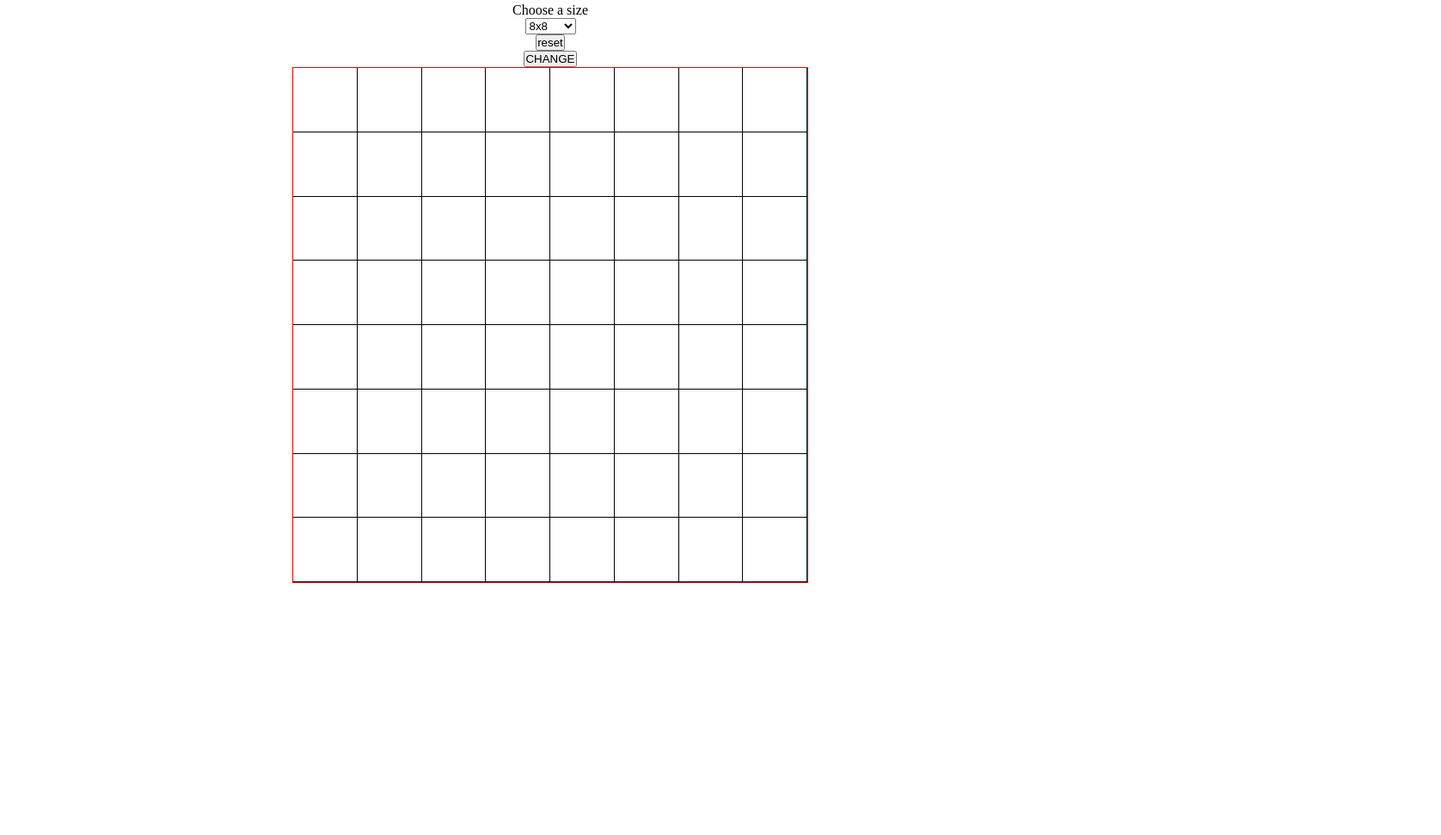
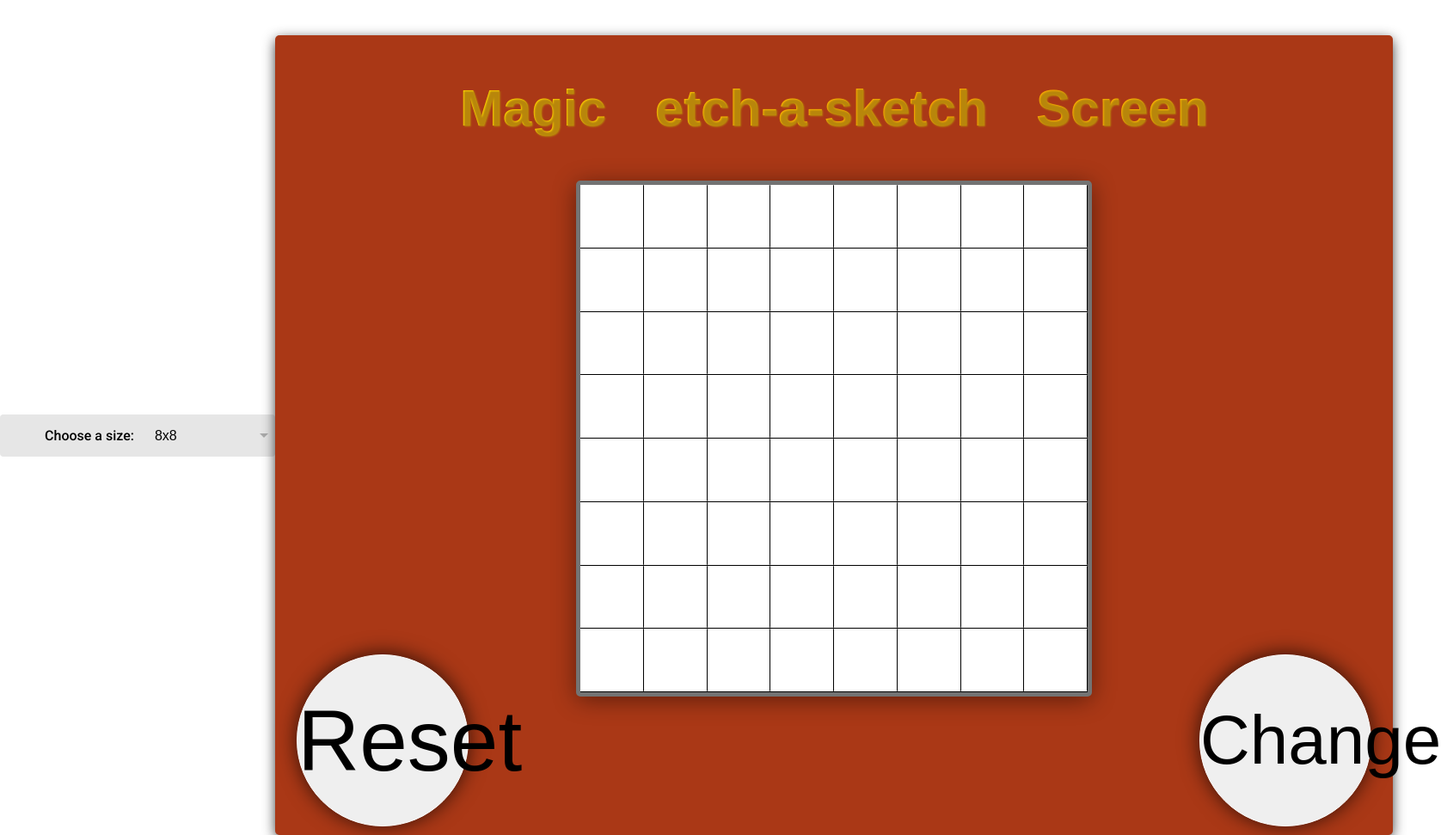
Before and after one commit to Haiderrjan/etch-a-sketch, a plain HTML site: page index.html in a window 1280 px wide. Shown: the part 34-1005 px from the top of the page at 86% size, 1676 px wide, since content can reach past the window. Before the commit the page ends 800 px from the top, so only its background shows below. Drawn offline with Linux system fonts and the light colour scheme; a web font is replaced by a local one.

Commit message:
I made the etch sketch design using css, added more div elements to center the sketch board. made the buttons rounded to fit the etch sketch desing. edited the drop down list on the side.

```diff
--- a/app.css
+++ b/app.css
@@ -7,25 +7,50 @@
 body{
 
     display: flex;
-    flex-direction: column;
+
+    flex-direction: row;
     align-items: center;
     justify-content: center;
     text-align: center;
+    /* border: 5px solid yellow; */
+    margin-top: 75px;
 
 
 }
 
 
+.big {
+     display: flex;
+    flex-direction: row;
+    align-items: center;
+    justify-content: center;
+    text-align: center;
+    width: 100%;
+}
+
+.big .left {
+    width: 25%;
+}
+
+.big .right {
+    width: 75%;
+}
+
+
+
+
 .container {
     width: 600px;
     height: 600px;
-    border: 1px solid red;
-
+    border: 5px solid #737373;
+    border-radius: 5px;
+    box-shadow: 0px 4px 28px -1px rgba(0,0,0,0.47);
     /* new added */
     display: flex;
     justify-content: center;
     align-content: stretch;
     flex-direction: column;
+    background-color: white;
 }
 
 
@@ -34,6 +59,7 @@ body{
     display: flex;
     border-bottom: 1px solid black;
     flex-grow: 1;
+    /* border-radius: 20px; */
 
 
 
@@ -46,6 +72,135 @@ body{
     /* padding: 1rem 0; */
     flex-grow: 1;
     border-right: 1px solid black;
+     border-radius: 1px;
+
+}
 
 
+.outer {
+
+    width: 1300px;
+    height: 930px;
+    /* border: 5px solid green; */
+    display: flex;
+    align-items: center;
+    flex-direction: column;
+    /* justify-content: center; */
+    background-color: rgb(170, 56, 22);
+    border-radius: 5px;
+    box-shadow: 0px 4px 15px -1px rgba(0,0,0,0.84);
+    position: relative;
+    /* margin: 0 100px; */
 }
+
+
+.outer .title {
+
+    margin: 50px 0px 50px 0px;
+}
+
+
+
+.title {
+    font-family: "Butterfly Kids", sans-serif;
+    font-size: 80px;
+    /* color: #D99A4E; */
+     font-size: 60px;
+      font-weight: bold;
+      background: linear-gradient(90deg, #FFD700, #FFA500, #FFD700, #FFF8DC);
+      background-size: 200% auto;
+      color: transparent;
+      background-clip: text;
+      -webkit-background-clip: text;
+      text-fill-color: transparent;
+      -webkit-text-fill-color: transparent;
+      animation: shine 3s linear infinite;
+      text-shadow: 1px 1px 2px #b8860b;
+}
+
+
+
+
+.starting {
+    padding-right: 40px;
+}
+
+.ending {
+    padding-left: 40px;
+}
+
+
+.btn-reset {
+     border-radius: 50%;
+     height: 200px;
+     width: 200px;
+     position: absolute;
+     bottom: 10px;
+     left: 25px;
+     font-size: 100px;
+     text-align: center;
+     font-family: "Butterfly Kids", sans-serif;
+     box-shadow: 0px -1px 25px -1px rgba(0,0,0,0.79);
+     border: 1px solid white;
+
+}
+
+
+.btn-2 {
+     border-radius: 50%;
+     height: 200px;
+     width: 200px;
+     position: absolute;
+     bottom: 10px;
+     right: 25px;
+     font-size: 80px;
+      box-shadow: 0px -1px 25px -1px rgba(0,0,0,0.79);
+     border: 1px solid white;
+     font-family: "Butterfly Kids", sans-serif;
+}
+
+.sizing {
+    margin: 0;
+  padding: 0;
+  position: relative;
+  box-sizing: border-box;
+  background-color: #E6E6E6;
+  border-radius: 4px;
+}
+
+.sizing label {
+    margin-left: 20px;
+    font-weight: 500;
+    font-family: "Roboto";
+}
+
+.sizing select {
+     font-size: 1rem;
+  font-weight: normal;
+  max-width: 100%;
+  padding: 16px 64px 16px 20px;
+  border: none;
+  background-color: transparent;
+    -webkit-appearance: none;
+    -moz-appearance: none;
+  appearance: none;
+}
+
+
+.sizing select:active .sizing select:focus {
+     outline: none;
+  box-shadow: none;
+}
+
+.sizing::after {
+    content: "";
+  position: absolute;
+  top: 50%;
+  right: 8px;
+  width: 0;
+  height: 0;
+  margin-top: -2px;
+  border-top: 5px solid #aaa;
+  border-right: 5px solid transparent;
+  border-left: 5px solid transparent;
+}
--- a/index.html
+++ b/index.html
@@ -5,13 +5,21 @@
     <meta name="viewport" content="width=device-width, initial-scale=1.0">
     <title>etch-a-sketch</title>
     <link rel="stylesheet" href="app.css">
+
+    <link rel="preconnect" href="https://fonts.googleapis.com">
+<link rel="preconnect" href="https://fonts.gstatic.com" crossorigin>
+<link href="https://fonts.googleapis.com/css2?family=Butterfly+Kids&display=swap" rel="stylesheet">
+
+<link rel="preconnect" href="https://fonts.googleapis.com">
+<link rel="preconnect" href="https://fonts.gstatic.com" crossorigin>
+<link href="https://fonts.googleapis.com/css2?family=Roboto:ital,wght@0,100..900;1,100..900&display=swap" rel="stylesheet">
 </head>
 <body>
 
-<h1>etch-a-sketch</h1>
-
-
-<label for="size">Choose a size</label>
+    <div class="big">
+        <div class="left">
+<div class="sizing">
+<label for="size">Choose a size:</label>
 <select name="" id="size">
     <option value="8">8x8</option>
     <option value="10">10x10</option>
@@ -20,16 +28,30 @@
     <option value="30">16x16</option>
     <option value="25">16x16</option>
 </select>
+</div>
+</div>
+
 <!--
 <div class="container" id="container"></div> -->
 
-<button class="btn-reset" id="reset">reset</button>
-<button class="btn-2" id="changecolour">CHANGE</button>
+<!-- <button class="btn-reset" id="reset">reset</button> -->
+<!-- <button class="btn-2" id="changecolour">CHANGE</button> -->
+
+<div class="right">
+<div class="outer" id="outer">
+    <h1 class="title"><span class="starting">Magic</span> etch-a-sketch
+        <span class="ending">Screen</span></h1>
+<button class="btn-reset" id="reset">Reset</button>
+
+<button class="btn-2" id="changecolour">Change</button>
+</div>
+</div>
 
 
+</div>
+
+    <script src="script.js"></script>
 
 
-
-    <script src="script.js"></script>
 </body>
 </html>
--- a/script.js
+++ b/script.js
@@ -1,5 +1,6 @@
 const grid_Size = document.querySelector("#size");
 const btn = document.querySelector("#reset")
+const outer = document.querySelector("#outer");
 
 
 
@@ -12,7 +13,8 @@ const column = document.createElement("div")
 
 const container = document.createElement("div");
 container.classList.add("container");
-document.body.appendChild(container)
+outer.appendChild(container)
+// document.body.appendChild(container)
 
 
 
@@ -29,7 +31,7 @@ for (let i = 0; i < 8; i++){
 
         column.addEventListener("mouseenter", (event) => {
 
-column.style.backgroundColor = "red"
+column.style.backgroundColor = "grey"
 })
 
     }
@@ -58,7 +60,9 @@ let size = parseInt(this.value)
 
 const container = document.createElement("div");
 container.classList.add("container");
- document.body.appendChild(container)
+outer.appendChild(container)
+
+//  document.body.appendChild(container)
 
 
 for (let i = 0; i < size; i++){
@@ -74,7 +78,7 @@ for (let i = 0; i < size; i++){
 
          column.addEventListener("mouseenter", (event) => {
 
-column.style.backgroundColor = "red"
+column.style.backgroundColor = "#BACBD9"
 
 
 })
```
